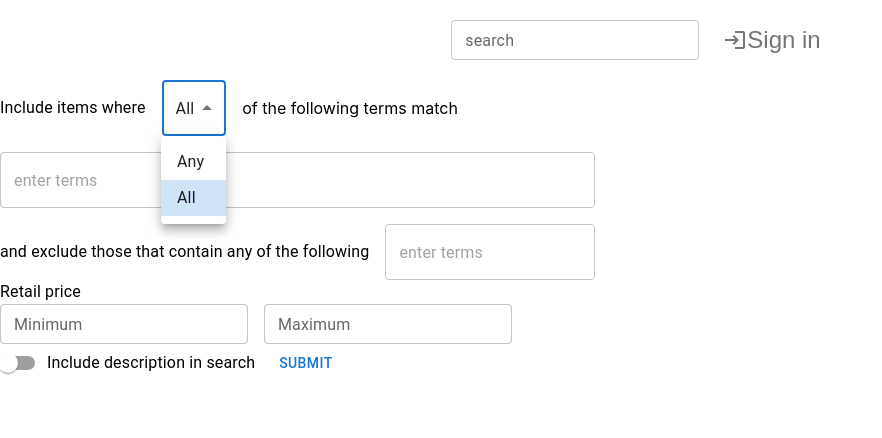
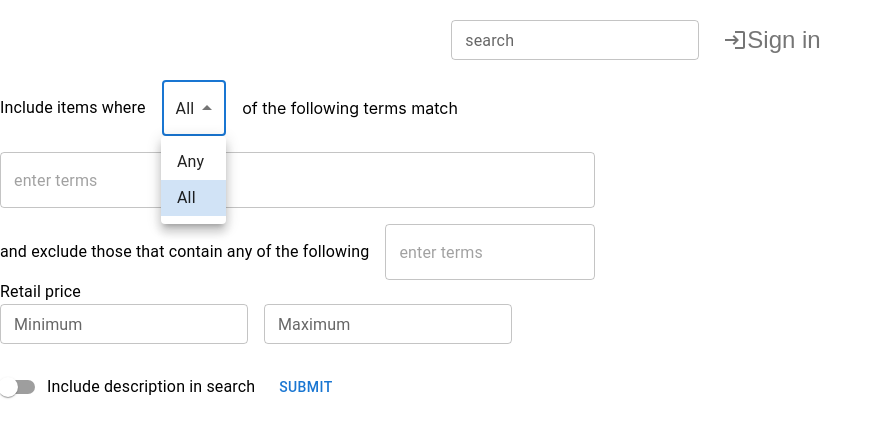
Before and after one commit to Mattwmaster58/MacTrack, a React (Create React App) app in the folder frontend/: page /dashboard in a window 1280 px wide. Both pictures are taken after a click on the element "All". Shown: the top 438 px of the page, without its empty margins (0-882 px from the left). Built offline with nearby package versions, Linux system fonts and the light colour scheme.

Commit message:
chore: inline unreusable components due to type annoyanness

```diff
--- a/frontend/src/components/forms/itemFilterForm/itemFilterForm.tsx
+++ b/frontend/src/components/forms/itemFilterForm/itemFilterForm.tsx
@@ -1,16 +1,20 @@
 import { zodResolver } from "@hookform/resolvers/zod";
-import { Button, FormControl, FormControlLabel, Switch } from "@mui/material";
+import {
+  Button,
+  FormControl,
+  FormControlLabel,
+  MenuItem,
+  Select,
+  Switch,
+  TextField,
+  Typography,
+} from "@mui/material";
+import { Stack } from "@mui/system";
 import React from "react";
 import { Controller, FormProvider, useForm } from "react-hook-form";
 import { FilterMatchType } from "../../../types/FilterMatchType";
-
-import { RetailPriceInput } from "./retailPriceInput";
-import { TermsInput } from "./termsInput";
-import {
-  ItemFilterOutputValues,
-  ItemFilterInputValues,
-  ItemFilterSchema,
-} from './types/itemFilter'
+import { TagInput } from "../../elements/tagInput";
+import { ItemFilterInputValues, ItemFilterSchema } from "./types/itemFilter";
 
 interface Props {
   onSubmit: (data: ItemFilterInputValues) => void;
@@ -42,8 +46,67 @@ const ItemFilterForm = ({ onSubmit }: Props) => {
     <FormControl>
       <form onSubmit={handleSubmit(onSubmit)}>
         <FormProvider {...methods}>
-          {TermsInput(control)}
-          {RetailPriceInput(control)}
+          <Stack flexDirection="column" spacing={2}>
+            <Stack flexDirection="column" spacing={2}>
+              <Stack flexDirection="row" alignItems="center" spacing={2}>
+                <Typography alignItems={"center"}>Include items
+                  where</Typography>
+                <Controller
+                  control={control}
+                  name="fts_query.boolean_function"
+                  render={({ field }) => <Select {...field}>
+                      <MenuItem value={FilterMatchType.ANY}>Any</MenuItem>
+                      <MenuItem value={FilterMatchType.ALL}>All</MenuItem>
+                    </Select>}
+                />
+                of the following terms match
+              </Stack>
+              <Controller
+                name="fts_query.includes"
+                control={control}
+                render={({ field: { onChange, value } }) => <TagInput onTagsChange={onChange} value={value}/>}
+              />
+            </Stack>
+            <Stack flexDirection="row" alignItems="center" spacing={2}>
+              <Typography alignItems={"center"}>
+                and exclude those that contain any of the following
+              </Typography>
+              <Controller
+                name="fts_query.excludes"
+                control={control}
+                render={({ field: { onChange, value } }) => <TagInput onTagsChange={onChange} value={value}/>}
+              />
+            </Stack>
+          </Stack>
+          <Stack>
+            <Typography>Retail price</Typography>
+            <Stack flexDirection="row" spacing={2}>
+              <Controller
+                defaultValue={""}
+                name="min_retail_price"
+                control={control}
+                render={({ field }) => <TextField
+                    label="Minimum"
+                    error={!!errors.min_retail_price?.message}
+                    helperText={errors.min_retail_price?.message ?? "\u00a0"}
+                    inputProps={{ inputMode: "numeric", pattern: "[0-9]*" }}
+                    {...field}
+                  />}
+              />
+              <Controller
+                defaultValue={""}
+                name="max_retail_price"
+                control={control}
+                render={({ field }) => <TextField
+                    label="Maximum"
+                    error={!!errors.max_retail_price?.message}
+                    helperText={errors.max_retail_price?.message ?? "\u00a0"}
+                    inputProps={{ inputMode: "numeric", pattern: "[0-9]*" }}
+                    {...field}
+                  />}
+              />
+            </Stack>
+          </Stack>
           <Controller
             name="fts_query.columns"
             control={control}
--- a/frontend/src/components/forms/itemFilterForm/retailPriceInput.tsx
+++ /dev/null
@@ -1,44 +0,0 @@
-import { TextField, Typography } from "@mui/material";
-import { Stack } from "@mui/system";
-import React from "react";
-import { Control, Controller } from "react-hook-form";
-import {
-  ItemFilterInputValues,
-  ItemFilterOutputValues,
-} from './types/itemFilter'
-
-export function RetailPriceInput<TFieldArrayValues>(
-  control: Control<ItemFilterInputValues, any>
-) {
-  return (
-    <Stack>
-      <Typography>Retail price</Typography>
-      <Stack flexDirection="row" spacing={2}>
-        <Controller
-          defaultValue={""}
-          name="min_retail_price"
-          control={control}
-          render={({ field }) => (
-            <TextField
-              label="Minimum"
-              inputProps={{ inputMode: "numeric", pattern: "[0-9]*" }}
-              {...field}
-            />
-          )}
-        />
-        <Controller
-          defaultValue={""}
-          name="max_retail_price"
-          control={control}
-          render={({ field }) => (
-            <TextField
-              label="Maximum"
-              inputProps={{ inputMode: "numeric", pattern: "[0-9]*" }}
-              {...field}
-            />
-          )}
-        />
-      </Stack>
-    </Stack>
-  );
-}
```
